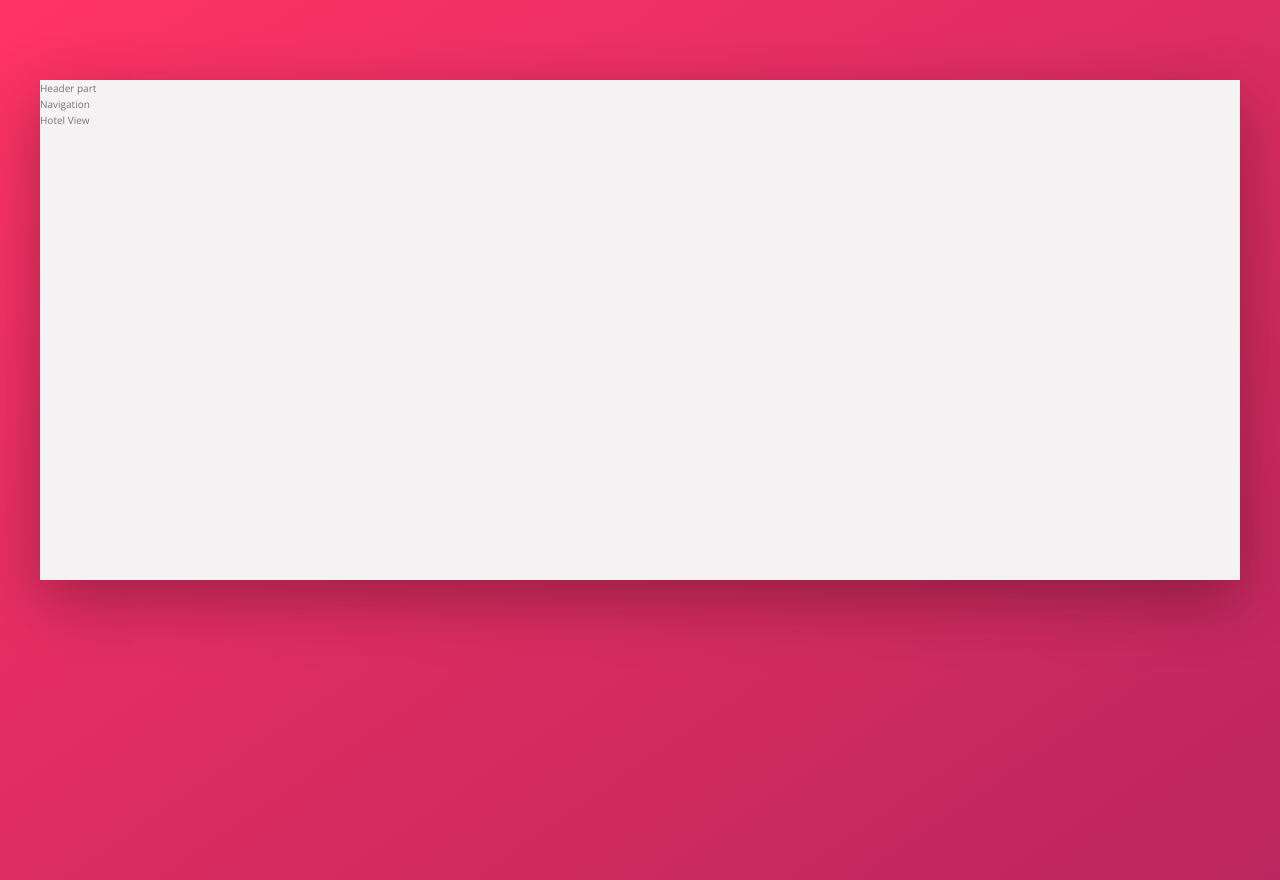
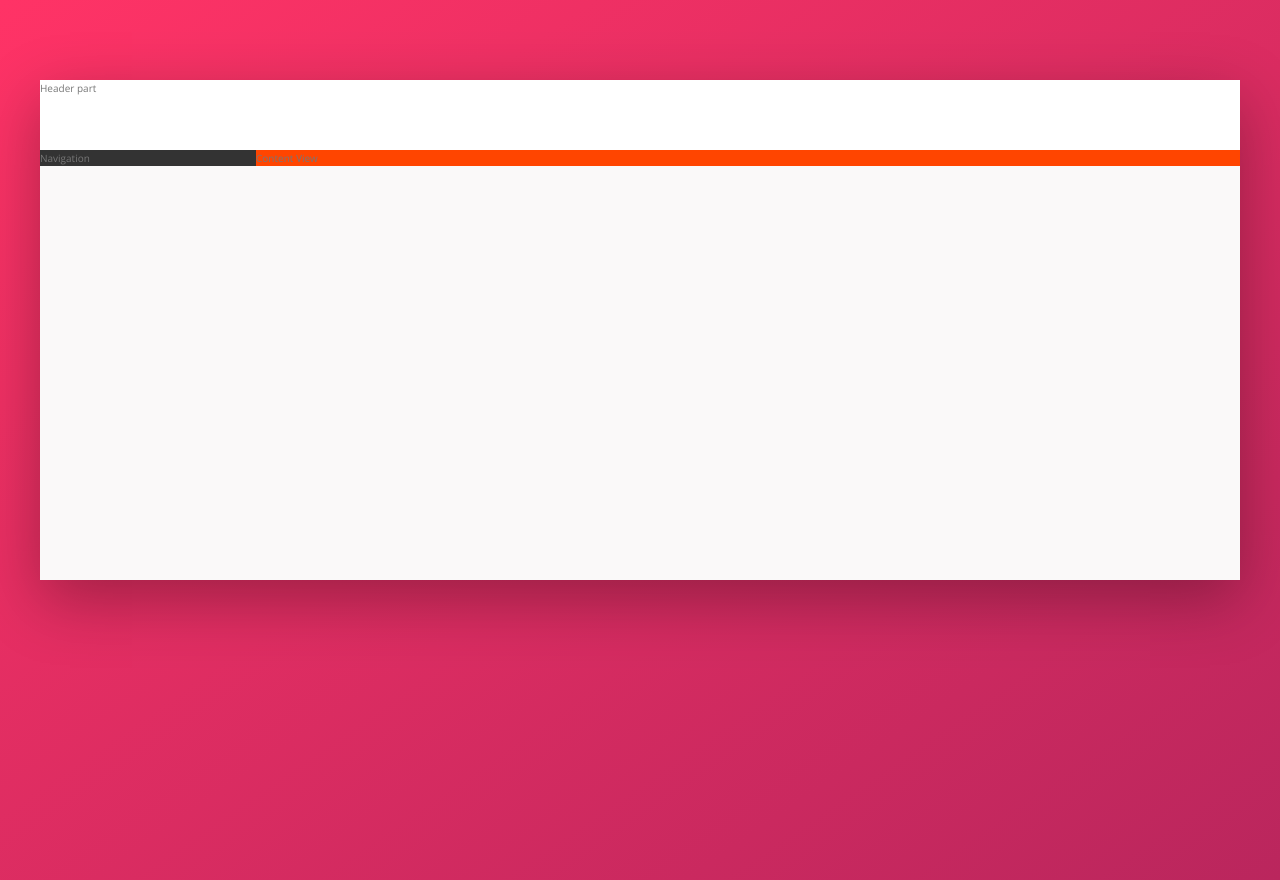
Before and after one commit to hdolci/website-template-1, a website: page index.html in a window 1280 px wide. Drawn offline with nearby package versions, Linux system fonts and the light colour scheme.

Commit message:
basic flexbox layout created

```diff
--- a/index.html
+++ b/index.html
@@ -21,8 +21,8 @@
             <nav class="sidebar">
                 Navigation
             </nav>
-            <main class="hotel-view">
-                Hotel View
+            <main class="content-view">
+                Content View
             </main>
         </div>
     </div>
--- a/sass/_layout.scss
+++ b/sass/_layout.scss
@@ -3,15 +3,28 @@
 .container {
     max-width: 120rem;
     margin: 8rem auto;
-    background-color: var(--color-Grey-light-2);
+    background-color: var(--color-Grey-light-1);
     box-shadow: var(--shadow-dark);
     min-height: 50rem;
 }
 
-.header {}
+.header {
+    height: 7rem;
+    background-color: #fff;
+    border-bottom: var(--color-Grey-light-2);
+}
 
-.contant {}
+.content {
+    display: flex;
+}
 
-.siderbar {}
+.sidebar {
+    background-color: var(--color-Grey-dark-1);
+    flex: 0 0 18%;
+}
 
-.hotel-view {}
+.content-view {
+    background-color: #fff;
+    background-color: orangered;
+    flex: 1;
+}
```
Also changed, not shown: css/style.css.
